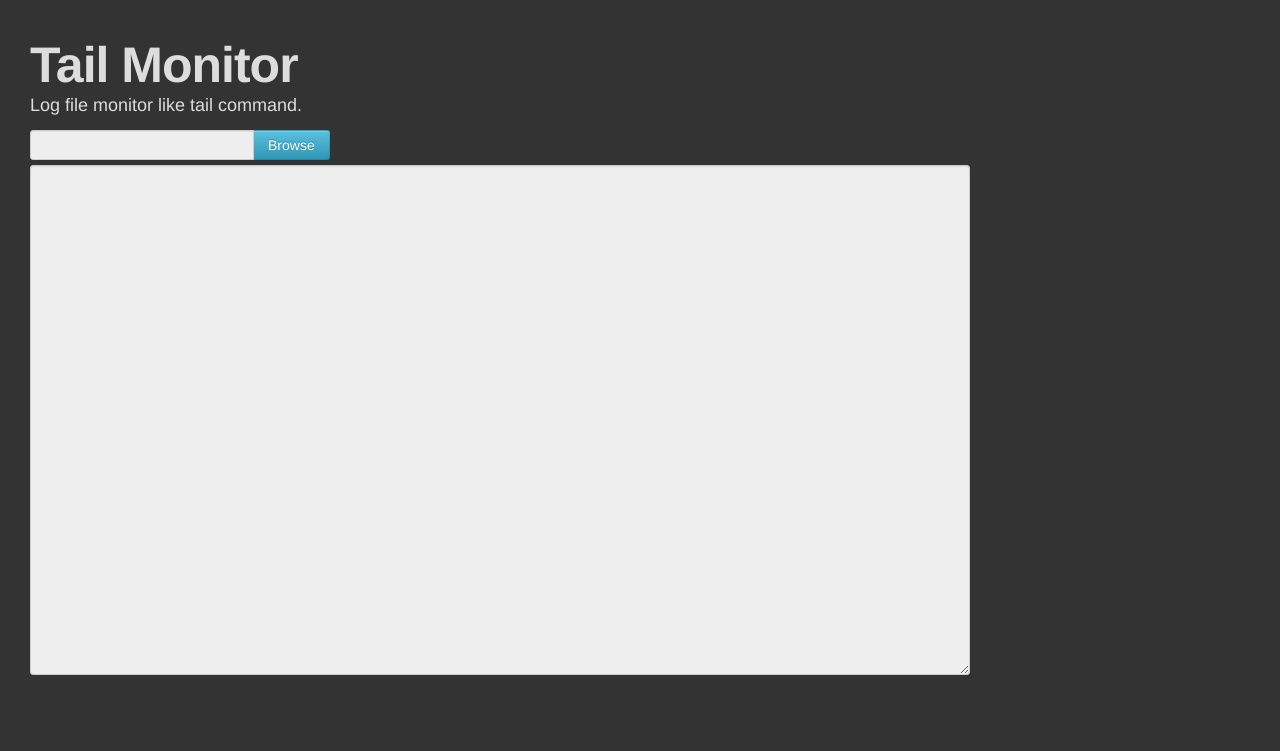
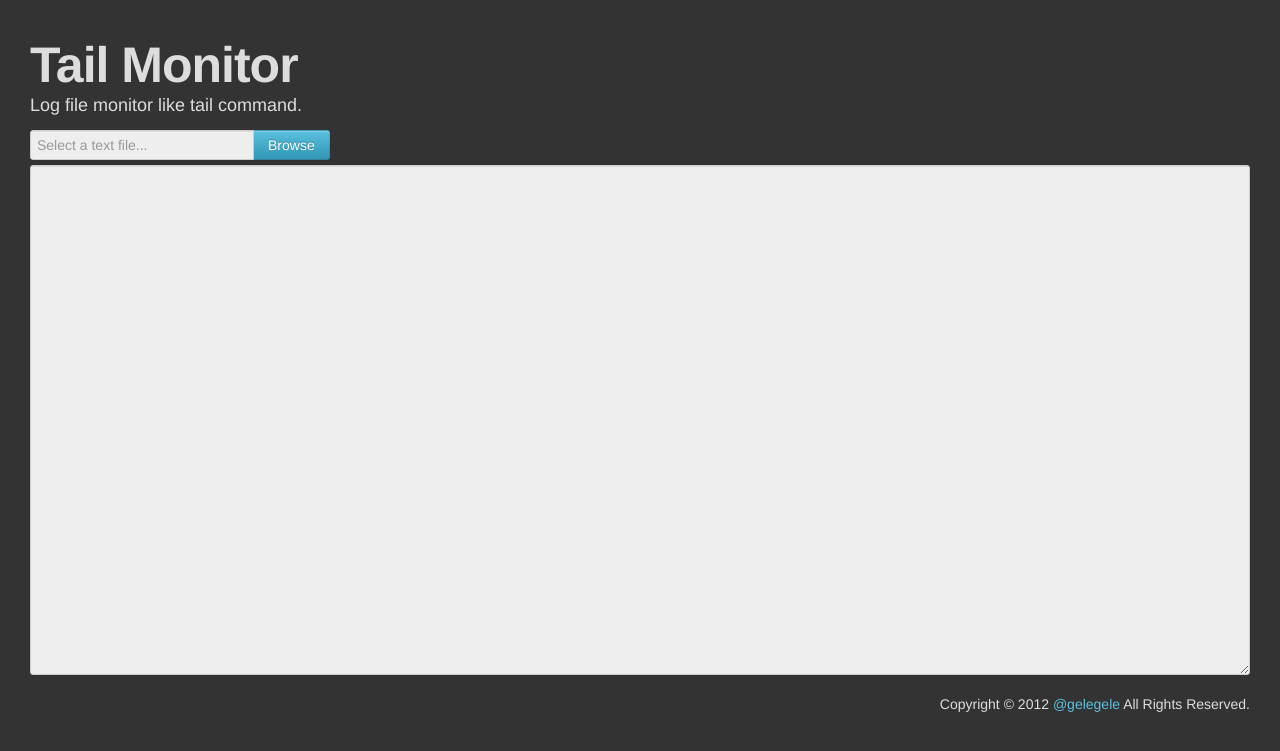
Before and after one commit to gelegele/TailMonitor, a PHP site: page /index.html in a window 1280 px wide. Shown: the top 751 px of the page. Run offline with PHP 8.4, Linux system fonts and the light colour scheme.

Commit message:
copy from TailView

```diff
--- a/index.html
+++ b/index.html
@@ -12,10 +12,6 @@
             var $id = function(id) { return document.getElementById(id); }
 
             var fileSize;
-
-            window.onload = function() {
-                setInterval("dispatchChangeEvent()",1000);
-            };
 
             function changeHandler(e) {
                 var file = e.target.files[0];
@@ -32,6 +28,9 @@
                 if (fileSize == file.size) {
                     //alert("Not modified");
                     return;
+                }
+                if (!fileSize) { // first time only
+                    setInterval("dispatchChangeEvent()",1000);
                 }
                 fileSize = file.size;
 
@@ -61,17 +60,17 @@
                 <header>
                     <input id="hiddenButton" type="file" style="display:none" onchange="changeHandler(event)"/>
                     <div class="input-append">
-                       <input id="photoCover" class="input-large" type="text" readonly>
+                       <input id="photoCover" class="input-large" type="text" readonly placeholder="Select a text file...">
                        <a class="btn btn-info" onclick="$id('hiddenButton').click();">Browse</a>
                     </div>
                 </header>
                 <p>
-                    <textarea id="ta" class="span12" rows=25 readonly></textarea>
+                    <textarea id="ta" rows=25 readonly></textarea>
                 </p>
             </section>
         </article>
-
         <footer>
+            Copyright © 2012 <a href="http://twitter.com/gelegele" target="_blank">@gelegele</a> All Rights Reserved.
         </footer>
     </body>
 </html>
--- a/style.css
+++ b/style.css
@@ -1,12 +1,31 @@
 body {
   color: #DDD;
+}
+
+textarea {
+  width: 100%;
+  /* solution to the stretch outside probrem */
+  -webkit-box-sizing: border-box;
+  -moz-box-sizing: border-box;
+  box-sizing: border-box;
+}
+
+a {
+  color: #5bc0de;
+}
+a:hover {
+  color: #6df;
 }
 
 input[readonly],
 textarea[readonly] {
   cursor: auto;
   color: #222;
-  background-color: #eee
+  background-color: #eee;
+}
+
+footer {
+  text-align: right;
 }
 
 .hero-unit {
```
Also changed, not shown: README.md.
